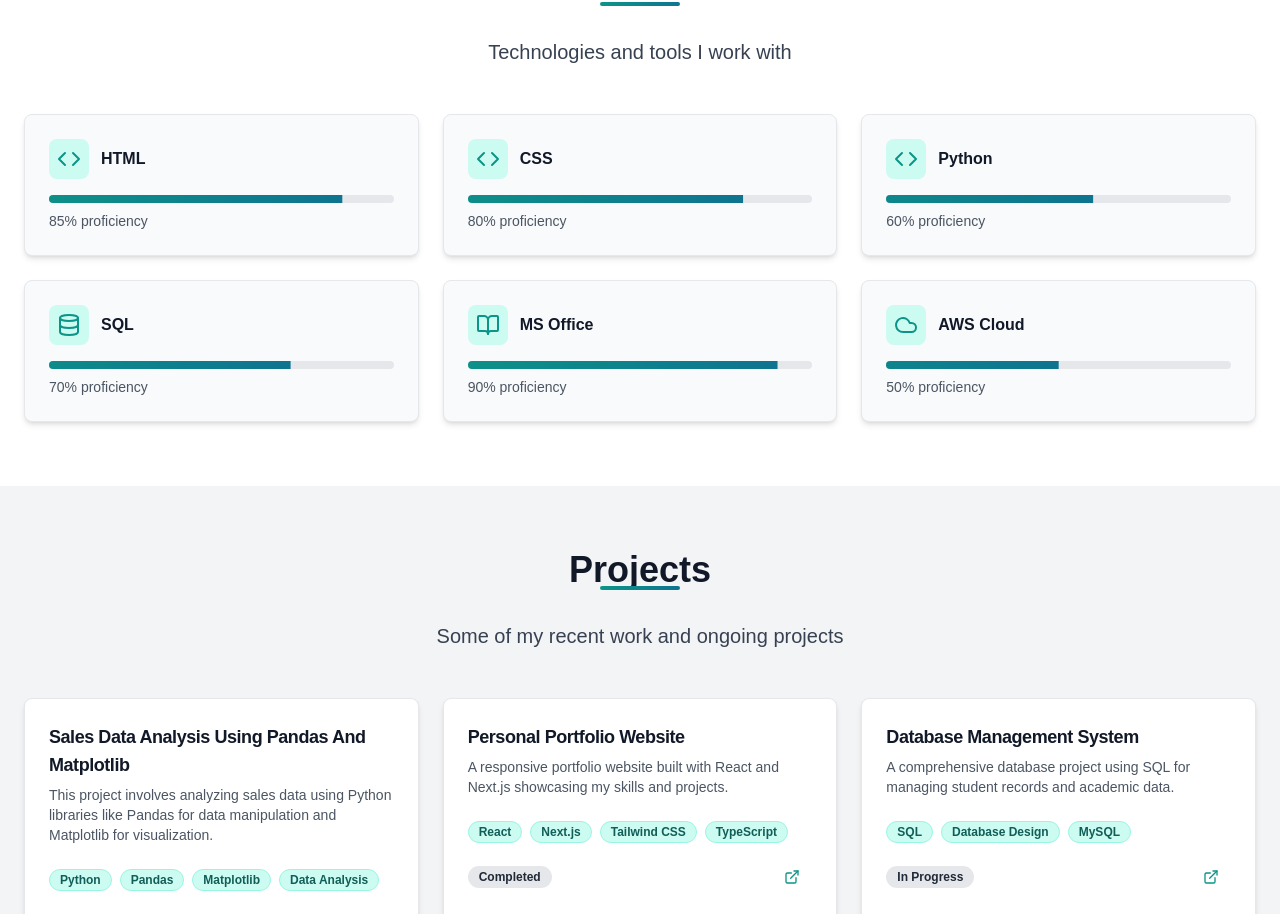
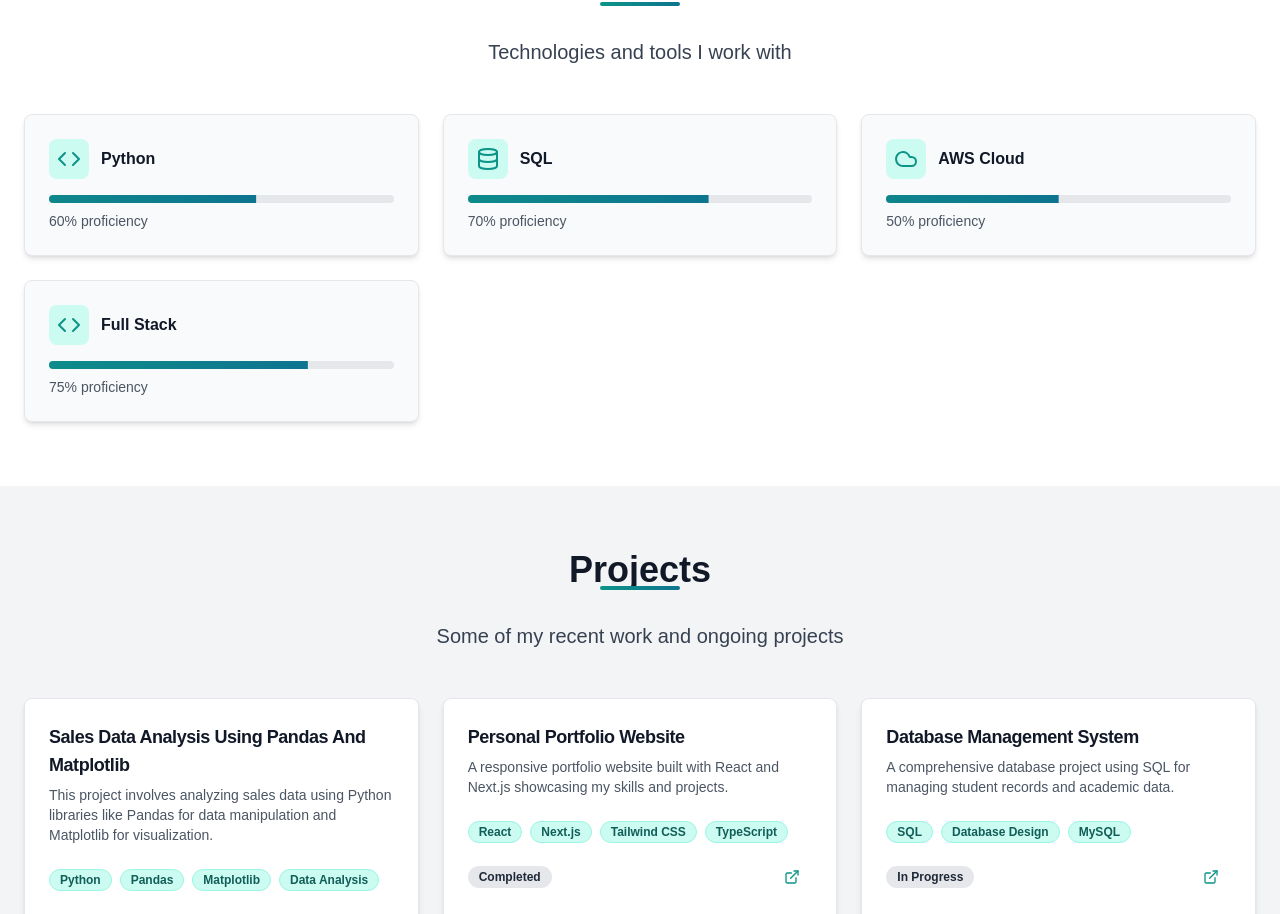
Before and after one commit to saireddy-kamujula/achyuth-portfolio, a Next.js app: page / in a window 1280 px wide. Shown: the part 3290-4204 px from the top of the page. Built offline with nearby package versions, Linux system fonts and the light colour scheme.

Commit message:
feat: update "Technical Skills" section with "Full Stack"
Remove outdated skills and add proficiency in "Full Stack".

#VERCEL_SKIP

Co-authored-by: ACHYUTH SAI KAMUJULA <137988296+saireddy-kamujula@users.noreply.github.com>

```diff
--- a/app/page.tsx
+++ b/app/page.tsx
@@ -12,7 +12,6 @@ import {
   Code,
   Database,
   Cloud,
-  BookOpen,
   Award,
   User,
   Briefcase,
@@ -40,12 +39,10 @@ export default function Portfolio() {
   }, [])
 
   const skills = [
-    { name: "HTML", level: 85, icon: Code },
-    { name: "CSS", level: 80, icon: Code },
     { name: "Python", level: 60, icon: Code },
     { name: "SQL", level: 70, icon: Database },
-    { name: "MS Office", level: 90, icon: BookOpen },
     { name: "AWS Cloud", level: 50, icon: Cloud },
+    { name: "Full Stack", level: 75, icon: Code }, // Added Full Stack
   ]
 
   const education = [
```
